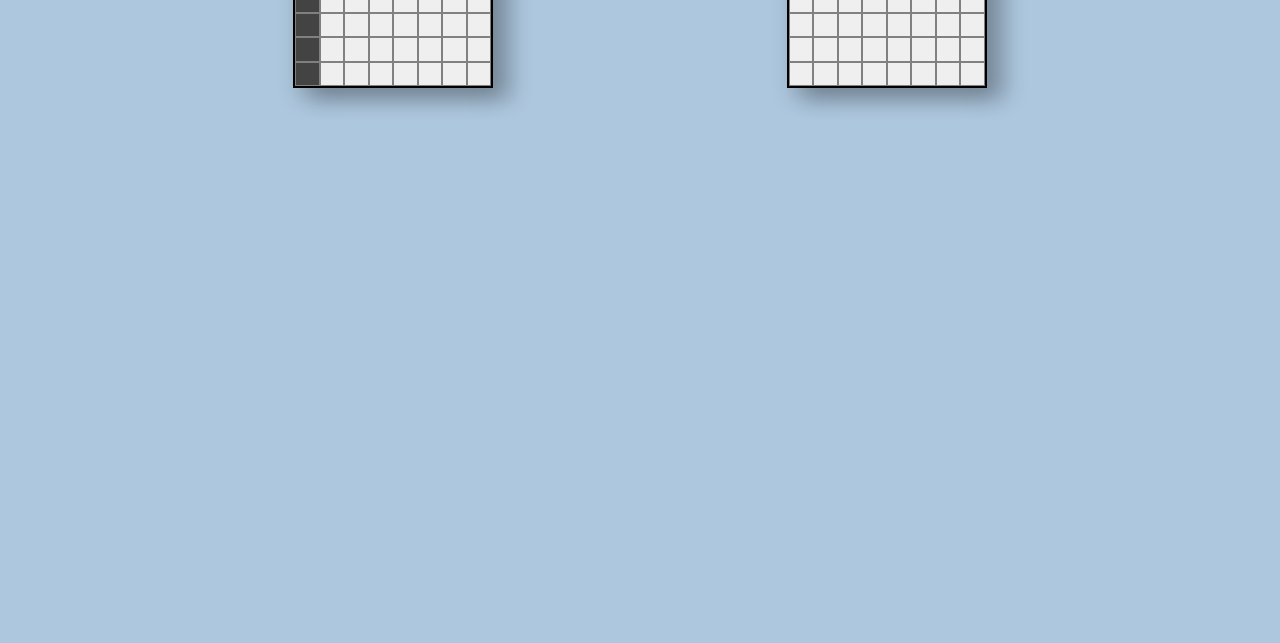
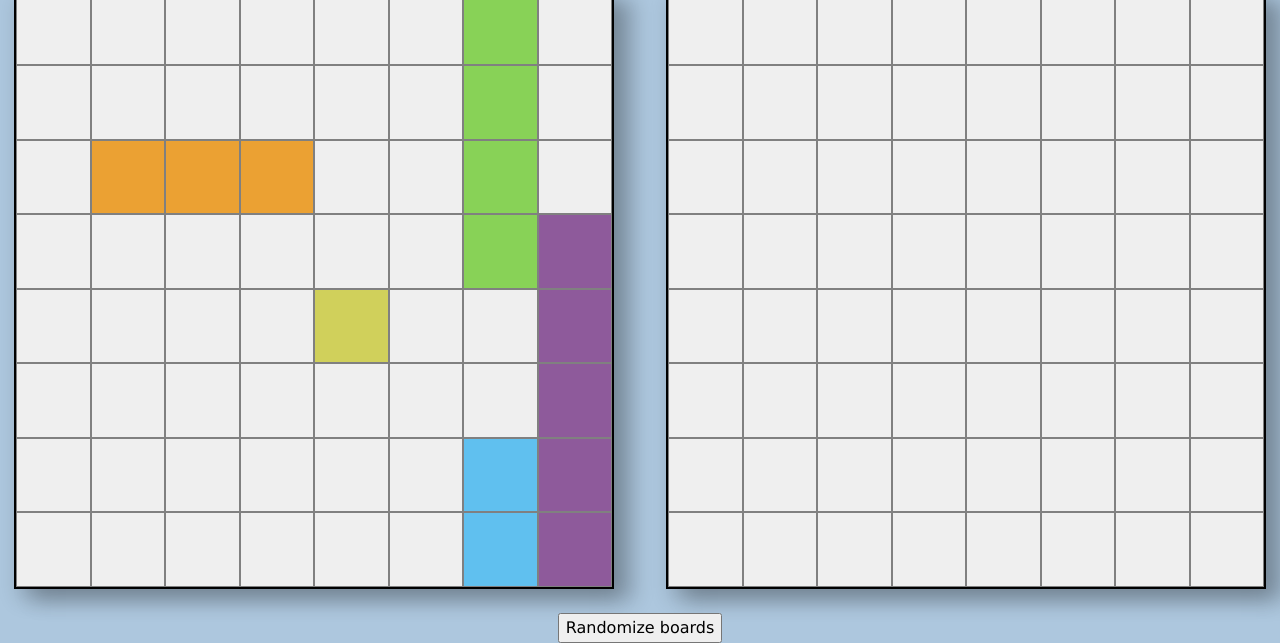
Before and after one commit to VDeml/Battleship, a website built with webpack: page src/template.html in a window 1280 px wide. Shown: the part 192-835 px from the top of the page. Before the commit the page ends 800 px from the top, so only its background shows below. Built offline with nearby package versions, Linux system fonts and the light colour scheme.

Commit message:
Finish game logic, graphic UI, add several assets

```diff
--- a/src/GUI.js
+++ b/src/GUI.js
@@ -1,25 +1,46 @@
-function buildBoard(player, enemy, playRound) {
-    const gameboards = document.querySelector(".gameBoards")
+function buildBoard(player, enemy, playRound, resetGame) {
+    const globalWrapper = document.querySelector(".wrapper")
+    const h1 = document.createElement("h1")
+    h1.textContent = "BATTLESHIP"
+    globalWrapper.appendChild(h1)
+    const gameboards = document.createElement("div")
+    gameboards.classList.add("gameBoards")
+    globalWrapper.appendChild(gameboards)
+    const friendlyWrapper = document.createElement("div")
+    friendlyWrapper.classList.add("wrap")
+    gameboards.appendChild(friendlyWrapper)
     const friendlyGrid = document.createElement("div")
+    const friendlyGridHeadline = document.createElement("h2")
+    friendlyGridHeadline.textContent = "Your ships"
+    friendlyWrapper.appendChild(friendlyGridHeadline)
     friendlyGrid.classList.add("humanBoard")
-    gameboards.appendChild(friendlyGrid)
+    friendlyWrapper.appendChild(friendlyGrid)
     for(let i = 0; i < player.board.boardArr.length; i++) {
         for(let j = 0; j < player.board.boardArr[i].length; j++) {
             const gridCell = document.createElement("button")
             gridCell.classList.add("gridCell");
             friendlyGrid.appendChild(gridCell);
             if(player.board.boardArr[i][j]) {
-                gridCell.classList.add("containsShip")
+                gridCell.classList.add(player.board.boardArr[i][j].className)
             }
             if(player.board.shotsArr[i][j]) {
-                gridCell.classList.add("gotShot")
+                if(player.board.boardArr[i][j]) {
+                    gridCell.classList.add("hit")
+                }
+                else gridCell.classList.add("missed")
             }
         }
     }
 
+    const enemyWrapper = document.createElement("div")
+    enemyWrapper.classList.add("wrap")
+    gameboards.appendChild(enemyWrapper)
     const enemyGrid = document.createElement("div")
+    const enemyGridHeadline = document.createElement("h2")
+    enemyGridHeadline.textContent = "Enemy field"
+    enemyWrapper.appendChild(enemyGridHeadline)
     enemyGrid.classList.add("humanFogBoard");
-    gameboards.appendChild(enemyGrid);
+    enemyWrapper.appendChild(enemyGrid);
     for(let k = 0; k < enemy.board.boardArr.length; k++) {
         for(let l = 0; l < enemy.board.boardArr[k].length; l++) {
             const enemyCell = document.createElement("button");
@@ -36,6 +57,15 @@ function buildBoard(player, enemy, playRound) {
             }
         }
     }
+    const wrapper = document.querySelector(".wrapper")
+    const resetBtn = document.createElement("button")
+    resetBtn.classList.add("shuffle")
+    resetBtn.textContent = "Randomize boards"
+    wrapper.appendChild(resetBtn)
+    resetBtn.addEventListener("click", () =>
+        resetGame()
+    )
+
 };
 
 function destroyContent(parentDiv) {
@@ -44,4 +74,5 @@ function destroyContent(parentDiv) {
     }
 };
 
+
 export { buildBoard, destroyContent }
--- a/src/app-logic.js
+++ b/src/app-logic.js
@@ -1,6 +1,7 @@
 class Ship {
-    constructor(length) {
+    constructor(length, className) {
         this.length = length
+        this.className = className
         this.dmgTaken = 0
         this.sunk = false
     };
@@ -40,44 +41,46 @@ const gameBoard = () => {
     // an array to keep track of all of the player's ships and their "sunk" status
     let playerFleet = []
 
-    // function to place a ship on the board, provided with the [x,y] coordinates
-    const placeShip = (sizeOfShip, coords, verticalRotation = false) => {
-        const xCoordinate = coords[0];
-        const yCoordinate = coords[1];
+    // function to place a ship on the board, provided with the [y,x] coordinates
+    const placeShip = (sizeOfShip, name, coords, verticalRotation = false) => {
+        const row = coords[0];
+        const column = coords[1];
         const shipLength = sizeOfShip
-        const newShip = new Ship(shipLength)
-        if (xCoordinate < 0 || xCoordinate >= SIZE || yCoordinate < 0 || yCoordinate >= SIZE) {
-            return "Trying to place ship outside battlefield"
+        const className = name
+        const newShip = new Ship(shipLength, className)
+        if (row < 0 || row >= SIZE || column < 0 || column >= SIZE) {
+            return "Invalid"
         }
         if (verticalRotation) {
-            if (xCoordinate + shipLength > SIZE) {
-                return "Trying to place ship outside battlefield"
+            if (row + shipLength > SIZE) {
+                return "Invalid"
             }
         }
         else {
-            if (yCoordinate + shipLength > SIZE) {
-                return "Trying to place ship outside battlefield"
+            if (column + shipLength > SIZE) {
+                return "Invalid"
             }
         }
         // First for loop checking if boardArr is free for ship placement
         for(let i = 0; i < shipLength; i++) {
-            if(verticalRotation && boardArr[xCoordinate + i][yCoordinate] !== null) {
-                return "Coordinates occupied, pick a new spot for your ship"
+            if(verticalRotation && boardArr[row + i][column] !== null) {
+                return "Invalid"
             }
-            if(!verticalRotation && boardArr[xCoordinate][yCoordinate + i] !== null) {
-                return "Coordinates occupied, pick a new spot for your ship"
+            if(!verticalRotation && boardArr[row][column + i] !== null) {
+                return "Invalid"
             }
         }
         // Given the first for loop finished, the boardArr is free and we can place our ship
         for(let j = 0; j < shipLength; j++) {
             if(verticalRotation) {
-                boardArr[xCoordinate + j][yCoordinate] = newShip
+                boardArr[row + j][column] = newShip
             }
             else if(!verticalRotation) {
-                boardArr[xCoordinate][yCoordinate + j] = newShip
+                boardArr[row][column + j] = newShip
             }
         }
         playerFleet.push(newShip)
+        return "valid placement"
     };
 
     const recieveAttack = (coordinates) => {
@@ -124,6 +127,9 @@ class Player {
         this.isPerson = isPerson
         this.board = gameBoard()
     };
+    resetBoard() {
+        this.board = gameBoard()
+    }
 }
 
 export { Ship, gameBoard, Player }
--- a/src/index.js
+++ b/src/index.js
@@ -1,9 +1,6 @@
 import "./styles.css"
 import { Ship, gameBoard, Player } from './app-logic.js';
 import { buildBoard, destroyContent } from './GUI.js';
-
-
-
 
 const gameController = () => {
     // create player One (human)
@@ -12,18 +9,24 @@ const gameController = () => {
     const playerTwo = new Player("Computer", false)
     let gameOver = false;
     // we have the two players, now populate both boards
-    // Innitialy with some default values
     // for player
-    playerOne.board.placeShip(3, [0,0], false)
-    playerOne.board.placeShip(4, [4,0], true)
-    playerOne.board.placeShip(1, [0,7], true)
+    for(let i = 1; i < 6; i++) {
+        let shipPlaced = playerOne.board.placeShip(i, `ship${i}`, randomCoords(playerOne.board.boardArr), randomizeShipOrientation())
+        while(shipPlaced === "Invalid") {
+            shipPlaced = playerOne.board.placeShip(i, `ship${i}`, randomCoords(playerOne.board.boardArr), randomizeShipOrientation())
+        }
+    }
+
     // for computer
-    playerTwo.board.placeShip(3, [0,0], false)
-    playerTwo.board.placeShip(1, [0,6], false)
-    playerTwo.board.placeShip(4, [1,0], false)
+     for(let j = 1; j < 6; j++) {
+        let shipPlaced = playerTwo.board.placeShip(j, `ship + ${j}`, randomCoords(playerTwo.board.boardArr), randomizeShipOrientation())
+        while(shipPlaced === "Invalid") {
+            shipPlaced = playerTwo.board.placeShip(j, `ship + ${j}`, randomCoords(playerTwo.board.boardArr), randomizeShipOrientation())
+        }
+    }
 
     // build GUI what the player sees
-    buildBoard(playerOne, playerTwo, playRound)
+    buildBoard(playerOne, playerTwo, playRound, resetGame)
 
     function playRound(enemy, coords) {
         let attackResult;
@@ -45,8 +48,8 @@ const gameController = () => {
                     gameOver = true;
                 }
             }
-            destroyContent(document.querySelector(".gameBoards"))
-            buildBoard(playerOne, playerTwo, playRound)
+            destroyContent(document.querySelector(".wrapper"))
+            buildBoard(playerOne, playerTwo, playRound, resetGame)
         }
     };
 
@@ -59,7 +62,15 @@ const gameController = () => {
         return result
     }
 
+    function randomizeShipOrientation() {
+        return Math.random() < 0.5;
+    }
+
     return { playerOne, playerTwo }
 }
 
+function resetGame() {
+    destroyContent(document.querySelector(".wrapper"))
+    gameController()
+}
 const game = gameController();
--- a/src/styles.css
+++ b/src/styles.css
@@ -64,43 +64,43 @@ body {
 }
 
 .wrapper {
+  height: 100vh;
   display: flex;
   flex-direction: column;
-    align-items: center;
   gap: 1.5rem;
   padding-top: 2rem;
 }
 
 .wrapper h1 {
   font-size: 3.2rem;
+  align-self: center;
 }
 
+.wrap h2 {
+  font-size: 2rem;
+}
 
+.wrap {
+  width: 100%;
+  display: flex;
+  flex-direction: column;
+  align-items: center;
+}
 .gameBoards {
   display: flex;
   justify-content: space-evenly;
-    width: 100%;
+  gap: 1.5rem;
 }
 
-.humanBoard, .computerBoard, .humanFogBoard, .computerFogBoard {
+.humanBoard, .humanFogBoard {
   background-color: rgb(242, 242, 242);
   box-shadow: 20px 12px 20px 0 rgba(0, 0, 0, 0.2), 5px 10px 20px 0 rgba(0, 0, 0, 0.19);
   border: solid black 2px;
-    min-width: 200px;
-    min-height: 200px;
-    max-width: 400px;
-    max-height: 400px;
   display: grid;
   grid-template: repeat(8, 1fr) / repeat(8, 1fr);
   box-sizing: border-box;
-}
-
-.missed, .gotShot {
-  background-color: red;
-}
-
-.hit {
-  background-color: green;
+  width: min(100%, 600px);
+  aspect-ratio: 1 / 1;
 }
 
 .gridCell {
@@ -113,48 +113,37 @@ body {
   cursor: pointer
 }
 
+.shuffle {
+  min-width: 120px;
+  max-width: 50%;
+  align-self: center;
+}
+
 .gridCell:hover {
   background-color: var(--primary-bg-color);
 }
 
-.containsShip {
-    background-color: rgb(68, 67, 67);
+.ship1 {
+  background-color: rgb(208, 208, 91);
+}
+.ship2 {
+  background-color: rgb(96, 192, 239);
+}
+.ship3 {
+  background-color: rgb(235, 161, 51)
+}
+.ship4 {
+  background-color: rgb(136, 210, 87);
+}
+.ship5 {
+  background-color: rgb(142, 90, 155);
 }
 
-/*
-.modal {
-    display: flex;
-    flex-direction: column;
-    background-color: rgb(150, 210, 210, 0.3);
-    align-items: center;
-    justify-content: center;
-    position: fixed;
-    inset: 0;
-    backdrop-filter: blur(6px);
+.missed, .gotShot {
+  background-image: url(../assets/dot.svg);
+  background-size: cover;
 }
-
-.modal h2 {
-  font-size: 2.6rem;
+.hit {
+  background-image: url(../assets/x.svg);
+  background-size: cover;
 }
-
-.namesForm {
-    display: flex;
-    flex-direction: column;
-    width: 600px;
-    padding-top: 1em;
-    gap: 12px;
-    background-color: rgb(230, 230, 230);
-    border: black solid 4px;
-    border-radius: 25px;
-    padding: 1.5rem;
-    font-size: 2rem;
-}
-
-.hidden {
-    visibility: hidden;
-}
-
-.message {
-  font-size: 2rem;
-}
-*/
--- a/src/template.html
+++ b/src/template.html
@@ -6,12 +6,7 @@
     <title>Battleship</title>
 </head>
 <body>
-    <h1>BATTLESHIP</h1>
     <div class="wrapper">
-        <div class="gameBoards">
-
-        </div>
     </div>
-
 </body>
 </html>
```
Also changed, not shown: src/index-spec.test.js (+7 -1 lines), assets/dot.svg (added), assets/x.svg (added). Lines whose indentation alone changed are shown as unchanged.
